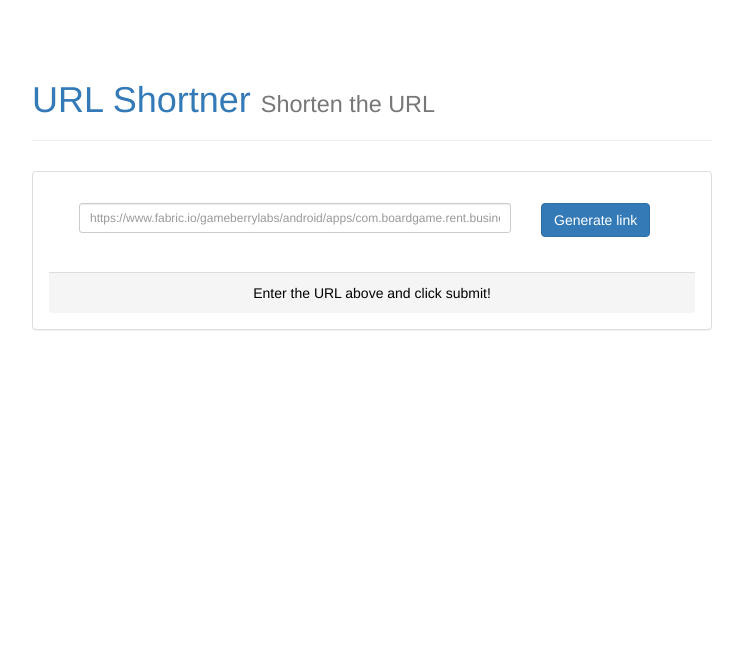
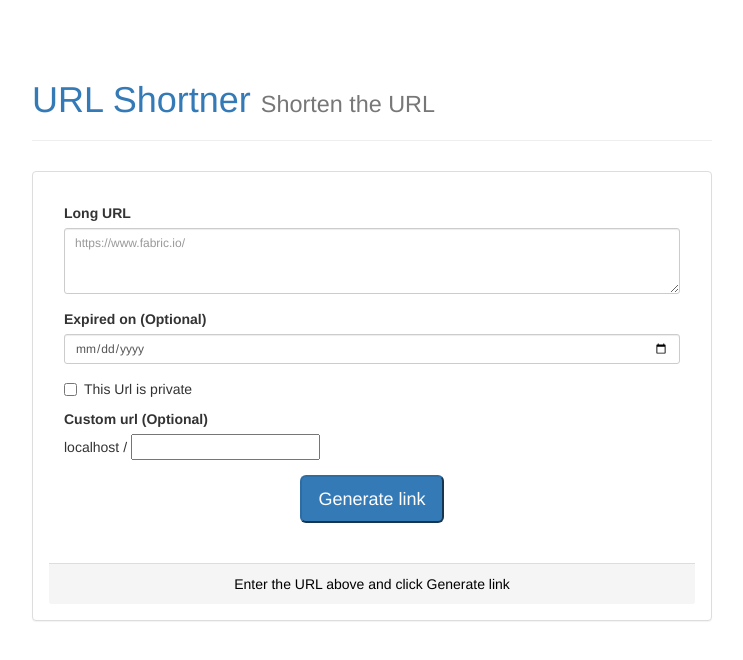
Before and after one commit to niteshghn/url-shortner, a Django app: page / in a window 1280 px wide. Shown: the top 660 px of the page, without its empty margins (268-1011 px from the left). Run offline with Django 3.2, Linux system fonts and the light colour scheme; some libraries are stand-ins or nearby versions.

Commit message:
changes for custom url and private url

```diff
--- a/urlshortner/models.py
+++ b/urlshortner/models.py
@@ -6,10 +6,11 @@ from django.db import models
 class UrlKeyHash(models.Model):
     key = models.CharField(max_length=16, db_index=True, primary_key=True)
     url = models.TextField()
-    user = models.ForeignKey(User, on_delete=models.PROTECT,null=True)
+    user = models.ForeignKey(User, on_delete=models.PROTECT, null=True)
     created_on = models.DateTimeField(auto_now_add=True)
     is_private = models.BooleanField(default=False)
     hits = models.IntegerField(default=0)
+    expired_on = models.DateField(null=True)
 
 
 class UrlHitLog(models.Model):
--- a/urlshortner/templates/base.html
+++ b/urlshortner/templates/base.html
@@ -16,6 +16,7 @@
                 url: "/make-tiny/",
                 data: {
                     'url': $('#url').val(),
+                    'custom_key': $('#custom_key').val(),
                     'csrfmiddlewaretoken': $("input[name=csrfmiddlewaretoken]").val()
                 },
                 success: returnSuccess,
@@ -26,10 +27,11 @@
 
     function returnSuccess(data, textStatus, jqXHR) {
         if (data.short_url) {
-            $('#url-result').html('<a class="ulink" target="_blank" href="'+data.short_url+'">'+data.short_url+'</a>');
+            $('#url-result').html('<a class="ulink" target="_blank" href="' + data.short_url + '">' + data.short_url + '</a>');
             $('#url').val("");
+            $('#custom_key').val("")
         } else {
-            $('#url-result').text(data.error);
+            $('#url-result').html('<span style="color:red">' + data.error + '</span>');
         }
 
     }
--- a/urlshortner/templates/index.html
+++ b/urlshortner/templates/index.html
@@ -6,15 +6,32 @@
 
     <div class="panel panel-default p16">
         <div class="panel-body">
- <div class="col-sm-9">
- <input type="text" name="url" id="url" class="form-control input-sm" placeholder="https://www.fabric.io/gameberrylabs/android/apps/com.boardgame.rent.business.landlord/issues?time=la
-st-seven-days&event_type=crash&subFilter=state&state=open&build%5B0%5D=top-builds" />
+
+            <div class="form-group">
+                <label>Long URL</label>
+                <textarea required="required" cols="20" rows="3" name="url" id="url" class="form-control input-sm" placeholder="https://www.fabric.io/"></textarea>
             </div>
- <div class="col-sm-3">
- {% csrf_token %}
- <button id="submitButton" class="btn btn-primary">Generate link</button></p>
+            <div class="form-group">
+                <label>Expired on (Optional)</label>
+                <div>
+                    <input type="date" name="expire_on" id="expire_on" class="form-control input-sm" placeholder="4">
                 </div>
             </div>
- <div class="panel-footer mt-10" id="shortlink"><span id="url-result">Enter the URL above and click submit!</span></div>
+            <div class="checkbox">
+                <label><input type="checkbox" name="is_private">This Url is private</label>
+            </div>
+            <div class="form-group">
+                <label>Custom url (Optional)</label>
+                <div>
+                    <span>{{ request.get_host }} / <input name="custom_key" id="custom_key" type="text" maxlength="10"></span>
+                </div>
+
+            </div>
+            <div class="form-group text-center">
+                {% csrf_token %}
+                <button id="submitButton" class="btn-lg btn-primary align-center">Generate link</button>
+            </div>
+        </div>
+        <div class="panel-footer mt-10" id="shortlink"><span id="url-result">Enter the URL above and click Generate link</span></div>
     </div>
 {% endblock %}
--- a/urlshortner/urls.py
+++ b/urlshortner/urls.py
@@ -3,7 +3,7 @@ from django.conf.urls import url
 from urlshortner import views
 
 urlpatterns = [
-    url(r'^(?P<hash>\w{6})$', views.redirect_to_source, name='redirect-source'),
+    url(r'^(?P<hash>\w{1,10})$', views.redirect_to_source, name='redirect-source'),
     url(r'^make-tiny/$', views.make_tiny_url, name='make-tiny'),
     url('', views.home, name='home'),
 ]
--- a/urlshortner/views.py
+++ b/urlshortner/views.py
@@ -15,7 +15,7 @@ from urlshortner.models import UrlKeyHash
 def home(request):
     ctxt = {}
     ctxt.update(csrf(request))
-    return render(request,'index.html', ctxt)
+    return render(request, 'index.html', ctxt)
 
 
 def redirect_to_source(request, hash):
@@ -36,14 +36,30 @@ def get_short_hash():
         except UrlKeyHash.DoesNotExist:
             return code
 
+
+def custom_key_available(custom_key):
+    try:
+        UrlKeyHash.objects.get(key=custom_key)
+        return False
+    except UrlKeyHash.DoesNotExist:
+        return True
+
+
 def make_tiny_url(request):
-    if request.method=='GET':
-        return HttpResponse(json.dumps({'error':'Not allowed'}),status=401,content_type='application/json')
+    if request.method == 'GET':
+        return HttpResponse(json.dumps({'error': 'Not allowed'}), status=401, content_type='application/json')
     long_url = request.POST.get('url')
     if not long_url:
-        return HttpResponse(json.dumps({'error': 'url is required'}), content_type='application/json')
+        return HttpResponse(json.dumps({'error': 'long url is required'}), content_type='application/json')
     is_private = request.POST.get('is_private', False)
-    short_hash = get_short_hash()
-    UrlKeyHash.objects.create(url=long_url, key=short_hash, is_private=is_private)
-    short_url = '{}/{}'.format(settings.SITE_URL, short_hash)
+    custom_key = request.POST.get('custom_key')
+    print(custom_key)
+    if not custom_key:
+        custom_key = get_short_hash()
+    else:
+        if not (custom_key_available(custom_key) or len(custom_key) < 10):
+            return HttpResponse(json.dumps({'error': 'Custom key not available or too long'}), status=400, content_type='application/json')
+
+    UrlKeyHash.objects.create(url=long_url, key=custom_key, is_private=is_private)
+    short_url = '{}/{}'.format(settings.SITE_URL, custom_key)
     return HttpResponse(json.dumps({'short_url': short_url}), content_type='application/json')
```
Lines whose indentation alone changed are shown as unchanged.
